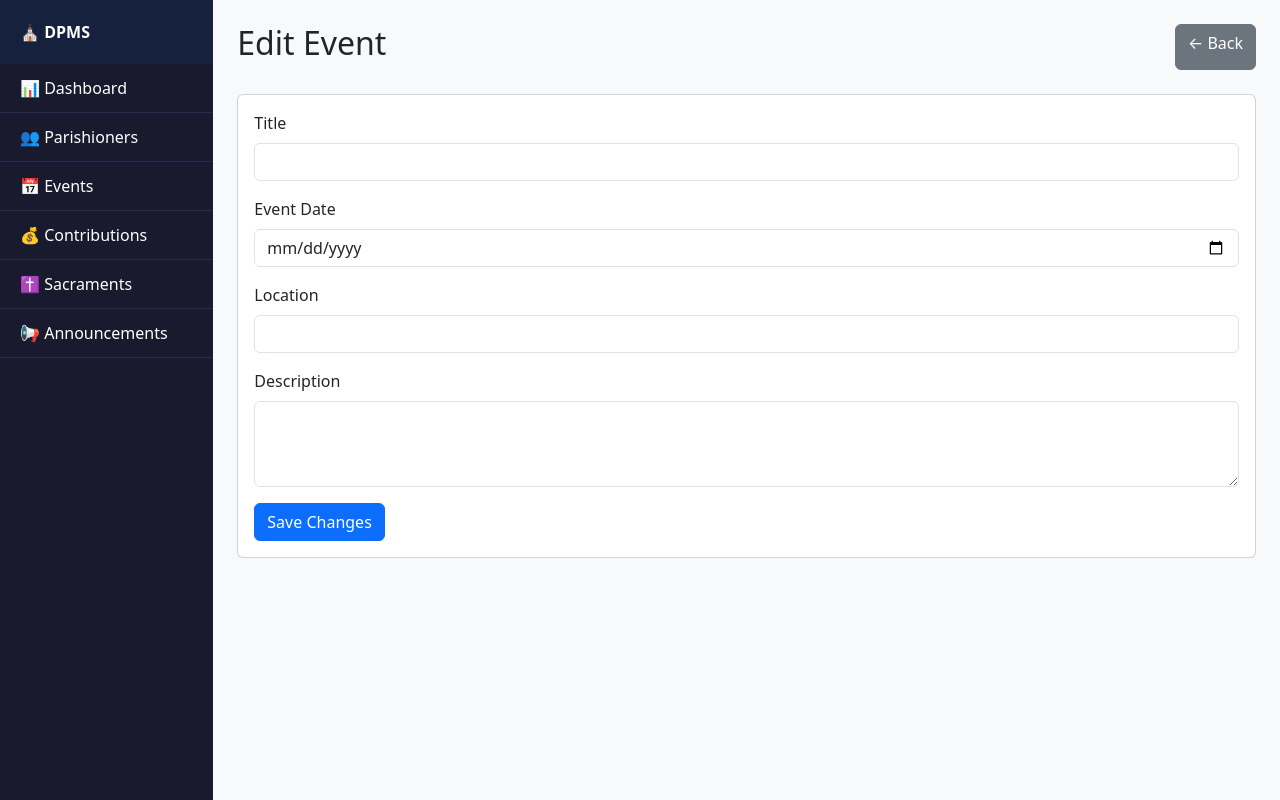
After one commit to LWKYM99/DPMS, a Flask app: page /events/edit/1 in a window 1280 px wide. The commit adds this page. Run offline with Flask 3, Linux system fonts and the light colour scheme; data that the repository does not hold is empty.

Commit message:
Add edit and delete for events

```diff
--- a/app.py
+++ b/app.py
@@ -130,7 +130,27 @@ def add_event():
         db.close()
         return redirect(url_for('events'))
     return render_template('add_event.html')
+@app.route('/events/edit/<int:id>', methods=['GET', 'POST'])
+def edit_event(id):
+    db = get_db()
+    if request.method == 'POST':
+        db.execute('UPDATE events SET title=?, event_date=?, location=?, description=? WHERE id=?',
+            [request.form['title'], request.form['event_date'],
+             request.form['location'], request.form['description'], id])
+        db.commit()
+        db.close()
+        return redirect(url_for('events'))
+    event = db.execute('SELECT * FROM events WHERE id=?', [id]).fetchone()
+    db.close()
+    return render_template('edit_event.html', e=event)
 
+@app.route('/events/delete/<int:id>')
+def delete_event(id):
+    db = get_db()
+    db.execute('DELETE FROM events WHERE id=?', [id])
+    db.commit()
+    db.close()
+    return redirect(url_for('events'))
 @app.route('/contributions')
 def contributions():
     db = get_db()
--- /dev/null
+++ b/templates/edit_event.html
@@ -0,0 +1,33 @@
+{% extends 'base.html' %}
+{% block title %}Edit Event{% endblock %}
+
+{% block content %}
+<div class="d-flex justify-content-between mb-4">
+    <h2>Edit Event</h2>
+    <a href="/events" class="btn btn-secondary">← Back</a>
+</div>
+
+<div class="card">
+    <div class="card-body">
+        <form method="POST">
+            <div class="mb-3">
+                <label class="form-label">Title</label>
+                <input type="text" name="title" class="form-control" value="{{ e['title'] }}" required>
+            </div>
+            <div class="mb-3">
+                <label class="form-label">Event Date</label>
+                <input type="date" name="event_date" class="form-control" value="{{ e['event_date'] }}" required>
+            </div>
+            <div class="mb-3">
+                <label class="form-label">Location</label>
+                <input type="text" name="location" class="form-control" value="{{ e['location'] }}">
+            </div>
+            <div class="mb-3">
+                <label class="form-label">Description</label>
+                <textarea name="description" class="form-control" rows="3">{{ e['description'] }}</textarea>
+            </div>
+            <button type="submit" class="btn btn-primary">Save Changes</button>
+        </form>
+    </div>
+</div>
+{% endblock %}
--- a/templates/events.html
+++ b/templates/events.html
@@ -17,6 +17,7 @@
                     <th>Date</th>
                     <th>Location</th>
                     <th>Description</th>
+                    <th>Actions</th>
                 </tr>
             </thead>
             <tbody>
@@ -27,6 +28,10 @@
                     <td>{{ e['event_date'] }}</td>
                     <td>{{ e['location'] }}</td>
                     <td>{{ e['description'] }}</td>
+                    <td>
+                        <a href="/events/edit/{{ e['id'] }}" class="btn btn-sm btn-warning">Edit</a>
+                        <a href="/events/delete/{{ e['id'] }}" class="btn btn-sm btn-danger" onclick="return confirm('Delete this event?')">Delete</a>
+                    </td>
                 </tr>
                 {% endfor %}
             </tbody>
```
